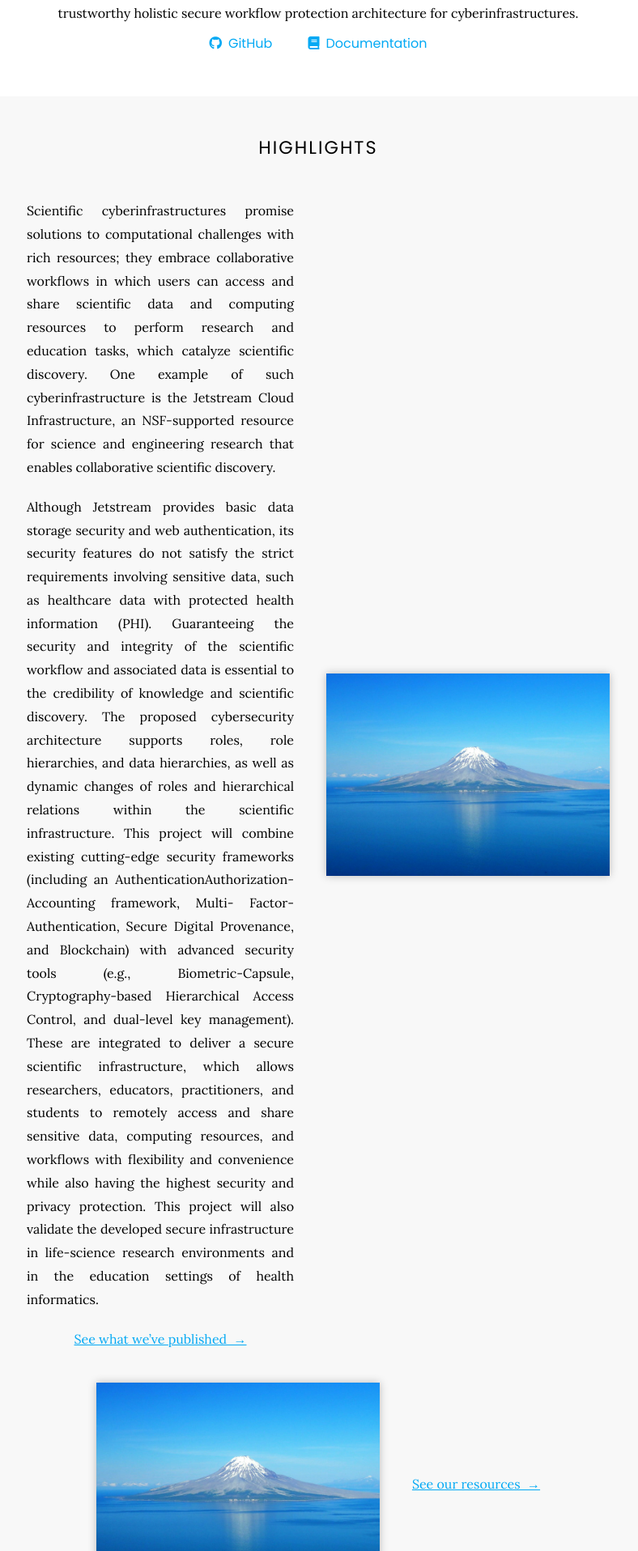
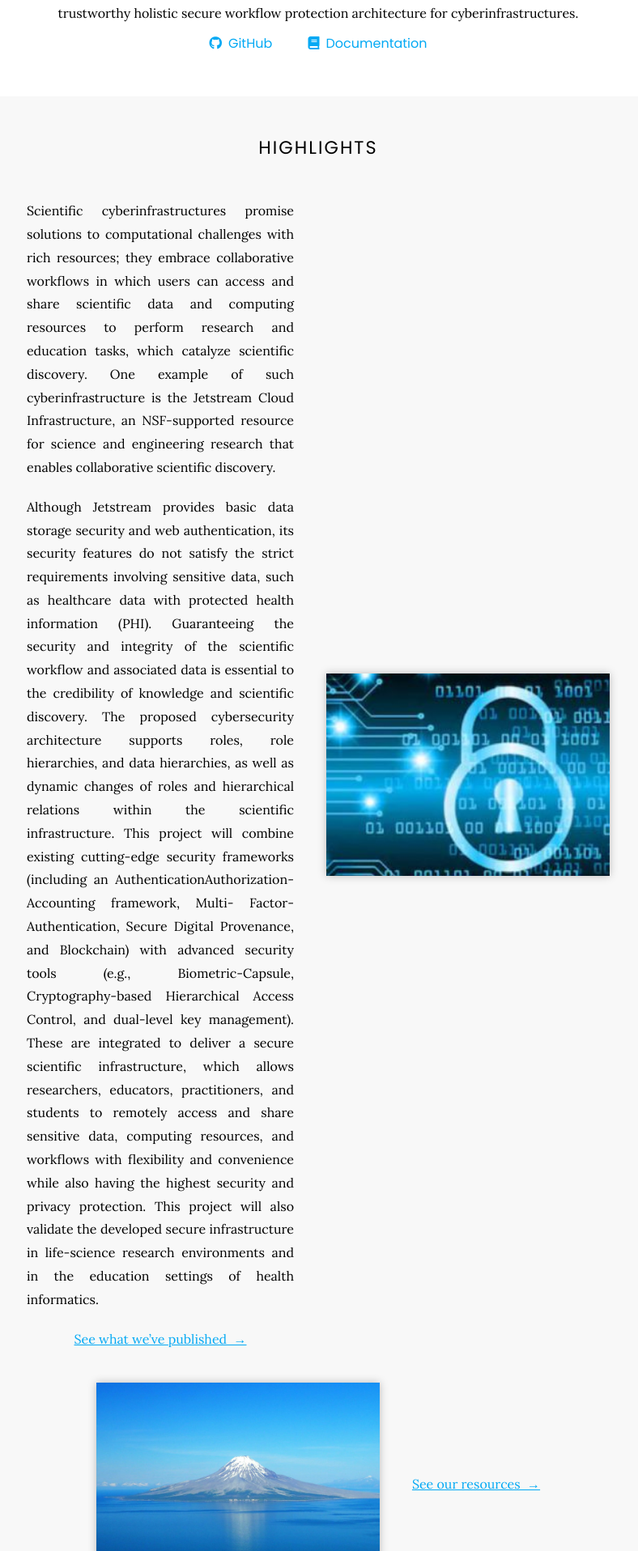
Before and after one commit to jpinnamraju/CICI, a Jekyll site: the page built from index.md, in a window 1280 px wide. Shown: the part 324-2240 px from the top of the page at 81% size, without its empty margins (247-1035 px from the left). Built offline with Jekyll 4.4.1, drawn with Linux system fonts in a browser that asks for light colours; nearby versions of some CDN libraries.

Commit message:
replaced the image in highlights section

```diff
--- a/index.md
+++ b/index.md
@@ -23,7 +23,7 @@
 
 {%
   include feature.html
-  image="images/photo.jpg"
+  image="images/Capture2-277x300.jpg"
   link="research"
   title="Our Research"
   text=text
```
Also changed, not shown: images/CICI-dynaswap-ad-2.jpg (added).
